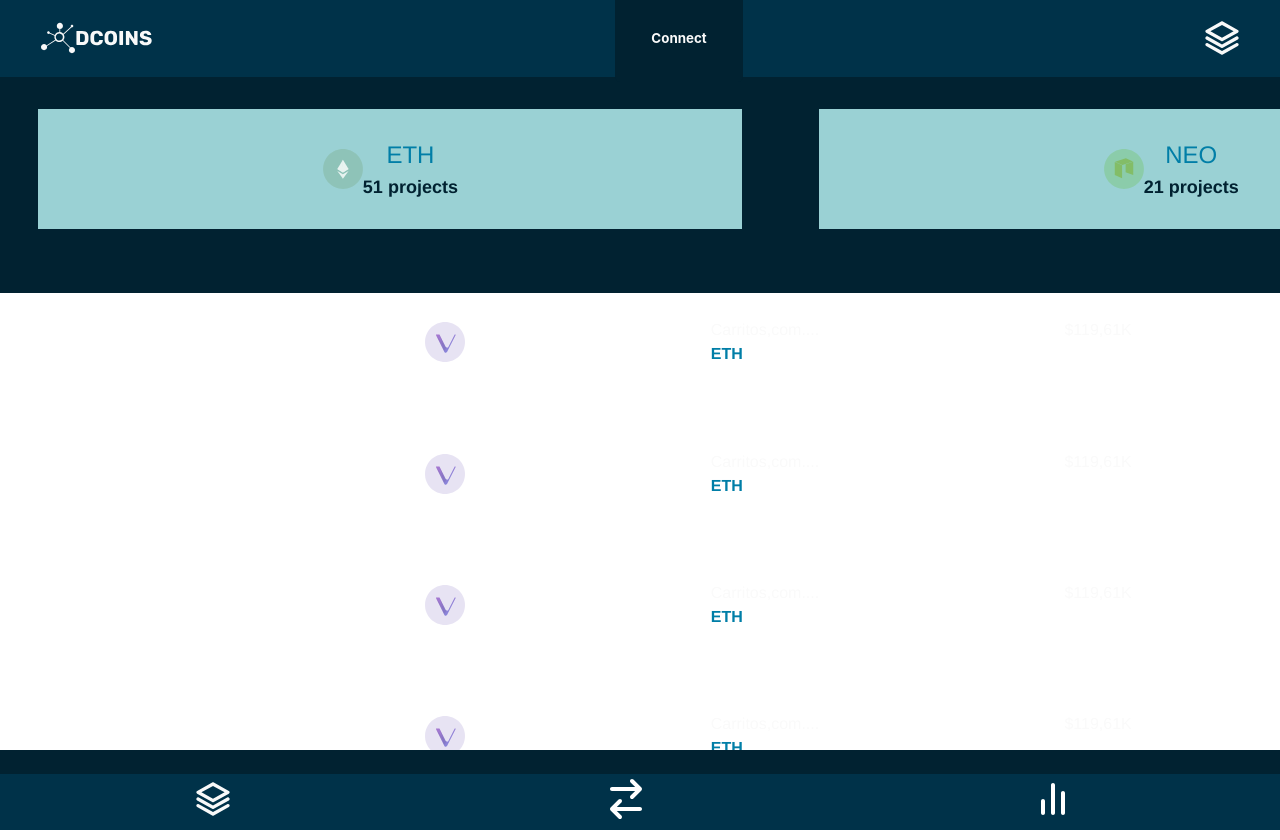
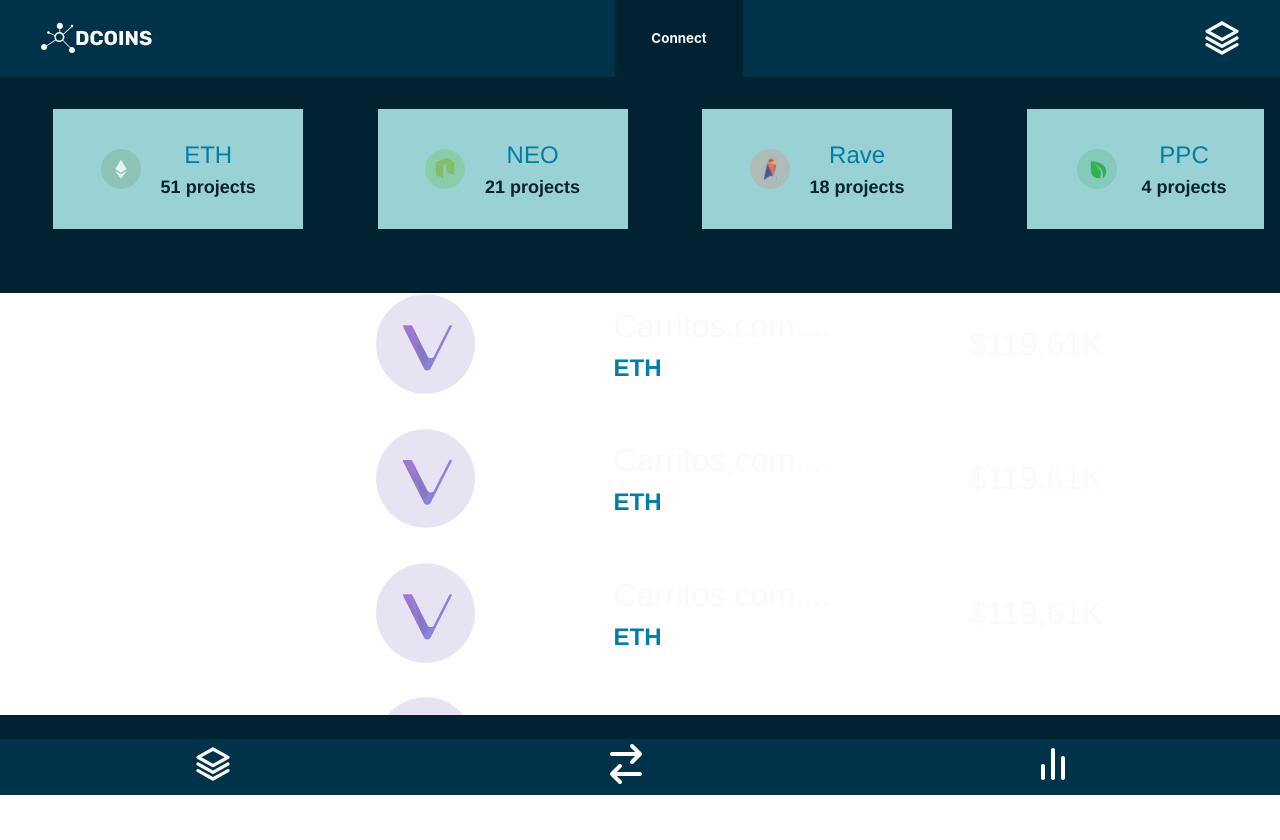
Before and after one commit to augustobor/ZCoin, a Vue app: page /#/ in a window 1280 px wide. After the commit the page ends 805 px from the top, so only its background shows below. Built offline with nearby package versions, Linux system fonts and the light colour scheme.

Commit message:
media querie tablet

```diff
--- a/src/components/Exchange.vue
+++ b/src/components/Exchange.vue
@@ -43,7 +43,7 @@ form {
   height: auto;
   display: flex;
   flex-direction: column;
-  margin-top: 2.4rem;
+  margin-top: 2.5rem;
 }
 
 form > h2 {
@@ -78,9 +78,9 @@ input::placeholder {
 }
 
 .switch-blue {
-  margin: 2% 47%;
-  width: 10%;
-  height: 10%;
+  margin: 0.3rem 47%;
+  width: 2rem;
+  height: 2rem;
 }
 
 #exchangeButton {
@@ -90,7 +90,7 @@ input::placeholder {
   color: var(--dapps-color-white);
   font-weight: bold;
   font-size: large;
-  margin: 10% 30%;
+  margin: 2rem 4.5rem;
   display: flex;
   flex-wrap: wrap;
   flex-direction: row;
@@ -108,4 +108,18 @@ input::placeholder {
   background-color: var(--dapps-color-semi-light);
 }
 
+@media screen and (min-width: 500px) {
+  form {
+    margin-top: 0rem;
+  }
+  input {
+    width: 20vw;
+    font-size: x-large;
+  }
+  #exchangeButton {
+    margin: 2% 32%;
+    width: 30vw;
+  }
+}
+
 </style>
--- a/src/components/Fomo.vue
+++ b/src/components/Fomo.vue
@@ -23,4 +23,11 @@ export default {
     margin-bottom: 3rem;
 }
 
+@media screen and (min-width: 500px) {
+  .metric {
+    width: 50%;
+    height: 50%;
+    margin-bottom: 0rem;
+  }
+}
 </style>
--- a/src/components/Graph.vue
+++ b/src/components/Graph.vue
@@ -45,7 +45,15 @@ h2 {
 }
 
 .graph {
-  width: 100%;
+  width: 320px;
 }
 
+@media screen and (min-width: 500px) {
+  .graph {
+    width: 60%;
+  }
+  .graph-container {
+    justify-content: center;
+  }
+}
 </style>
--- a/src/components/Row.vue
+++ b/src/components/Row.vue
@@ -25,13 +25,11 @@ export default {
 @import "../stylesheets/config.css";
 
 .row {
-  width: 100%;
   display: flex;
   flex-wrap: wrap;
   flex-direction: row;
   justify-content: space-around;
   margin-bottom: 2rem;
-  padding: 2%;
   transition: all 100ms ease;
 }
 
@@ -52,4 +50,24 @@ export default {
   background-color: var(--dapps-color-semi-light);
   transition: all 100ms ease;
 }
+
+@media screen and (min-width: 500px) {
+  .row {
+    justify-content: space-evenly;
+    align-items: center;
+  }
+
+  .row > img {
+    width: 8%;
+    height: 8%;
+  }
+
+  .row h3 {
+    font-size: xx-large;
+  }
+
+  .row p {
+    font-size: x-large;
+  }
+}
 </style>
--- a/src/components/Scroll-Horizontal-Card.vue
+++ b/src/components/Scroll-Horizontal-Card.vue
@@ -35,7 +35,7 @@ export default {
 .scroll-horizontal-card > article {
   display: flex;
   flex-wrap: wrap;
-  justify-content: center;
+  justify-content: space-around;
   align-items: center;
 }
 
@@ -50,4 +50,16 @@ export default {
   font-weight: bold;
   color: var(--dapps-color-dark);
 }
+
+@media screen and (min-width: 500px) {
+  .scroll-horizontal-card {
+    width: 20%;
+    padding: 3%;
+  }
+}
+
+/*
+@media screen and (min-width: 1000px) {
+
+} */
 </style>
--- a/src/components/Scroll-Horizontal.vue
+++ b/src/components/Scroll-Horizontal.vue
@@ -46,6 +46,7 @@ export default {
 <style>
 .horizontal-scroll {
     height: 15vh;
+    margin: 0 1rem;
     margin-top: 2rem;
     margin-bottom: 4rem;
     display: flex;
--- a/src/components/Social-Data.vue
+++ b/src/components/Social-Data.vue
@@ -35,6 +35,13 @@ export default {
 
 #SocialData {
   margin-top: 2rem;
-  margin-bottom: 7.7rem;
+  margin-bottom: 9rem;
+}
+
+@media screen and (min-width: 500px) {
+  #SocialData {
+    margin-top: 3rem;
+    margin-bottom: 3rem;
+  }
 }
 </style>
--- a/src/components/Social-Row.vue
+++ b/src/components/Social-Row.vue
@@ -4,7 +4,7 @@
     <div class="bar">
       <p
         class="progress"
-        :style="{ width: this.percent ? this.percent * 10 + 'rem' : 0 + 'rem' }"
+        :style="{ width: this.percent ? this.percent * 100 + '%' : 0 + '%' }"
       >
         .
       </p>
@@ -28,6 +28,8 @@ export default {
   display: flex;
   flex-wrap: wrap;
   justify-content: space-evenly;
+  margin-bottom: 2rem;
+  align-items: center;
 }
 
 .row-social h3 {
@@ -40,7 +42,6 @@ export default {
   background-color: var(--dapps-color-secondary);
   width: 10rem;
   align-items: center;
-  margin-bottom: 2rem;
 }
 
 .row-social > .bar > .progress {
@@ -48,4 +49,31 @@ export default {
   background-color: var(--dapps-color-extra);
   color: var(--dapps-color-extra);
 }
+
+@media screen and (min-width: 500px) {
+  .row-social {
+    margin: 0 10%;
+    margin-bottom: 2rem;
+  }
+
+  .row-social h3 {
+    font-size: xx-large;
+  }
+
+  .row-social img {
+    width: 6%;
+    height: 6%;
+  }
+
+  .row-social > .bar {
+    width: 50%;
+    height: 50%;
+  }
+
+  .row-social > .bar > .progress {
+    border-radius: 10px;
+    background-color: var(--dapps-color-extra);
+    color: var(--dapps-color-extra);
+  }
+}
 </style>
--- a/src/components/Table.vue
+++ b/src/components/Table.vue
@@ -73,6 +73,12 @@ table {
 }
 
 .table .row {
-  width: 100%;
+  width: 97%;
+}
+
+@media screen and (min-width: 500px) {
+  .table {
+    height: 52.8vh;
+  }
 }
 </style>
```
